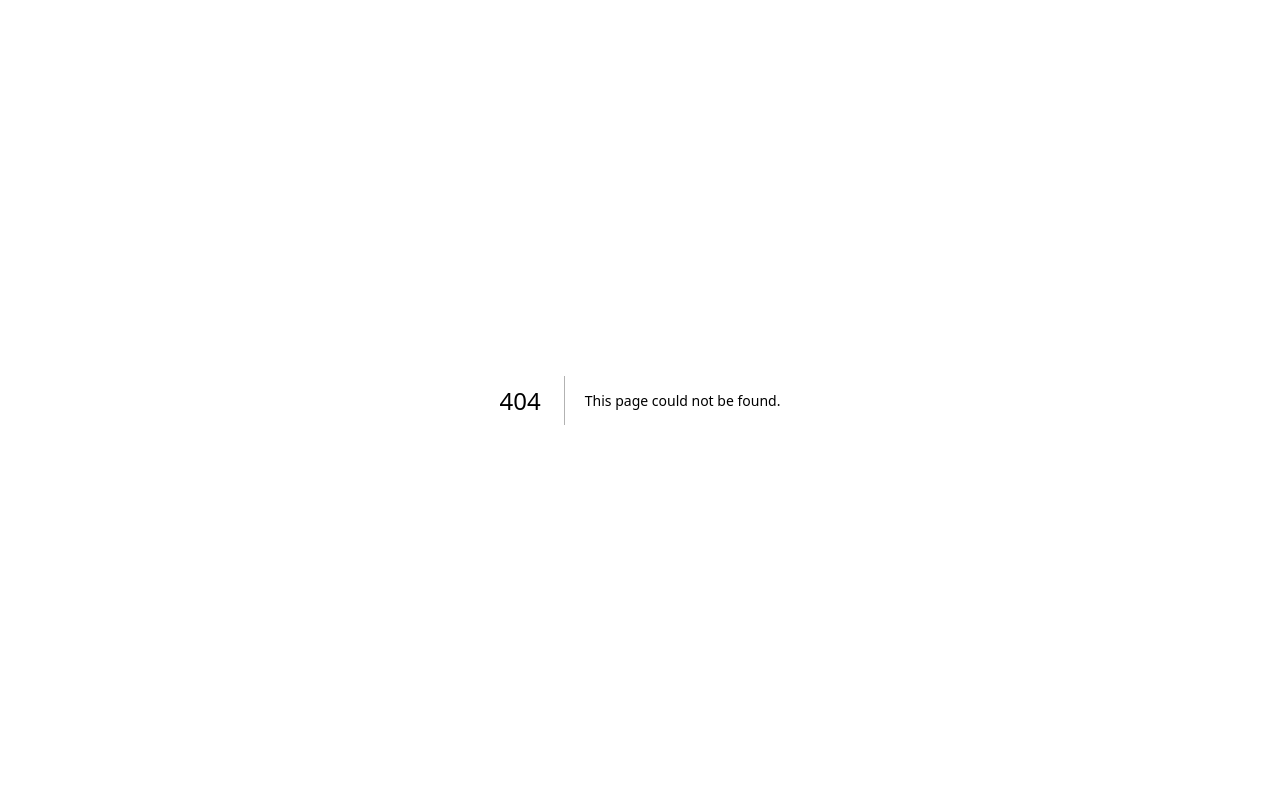
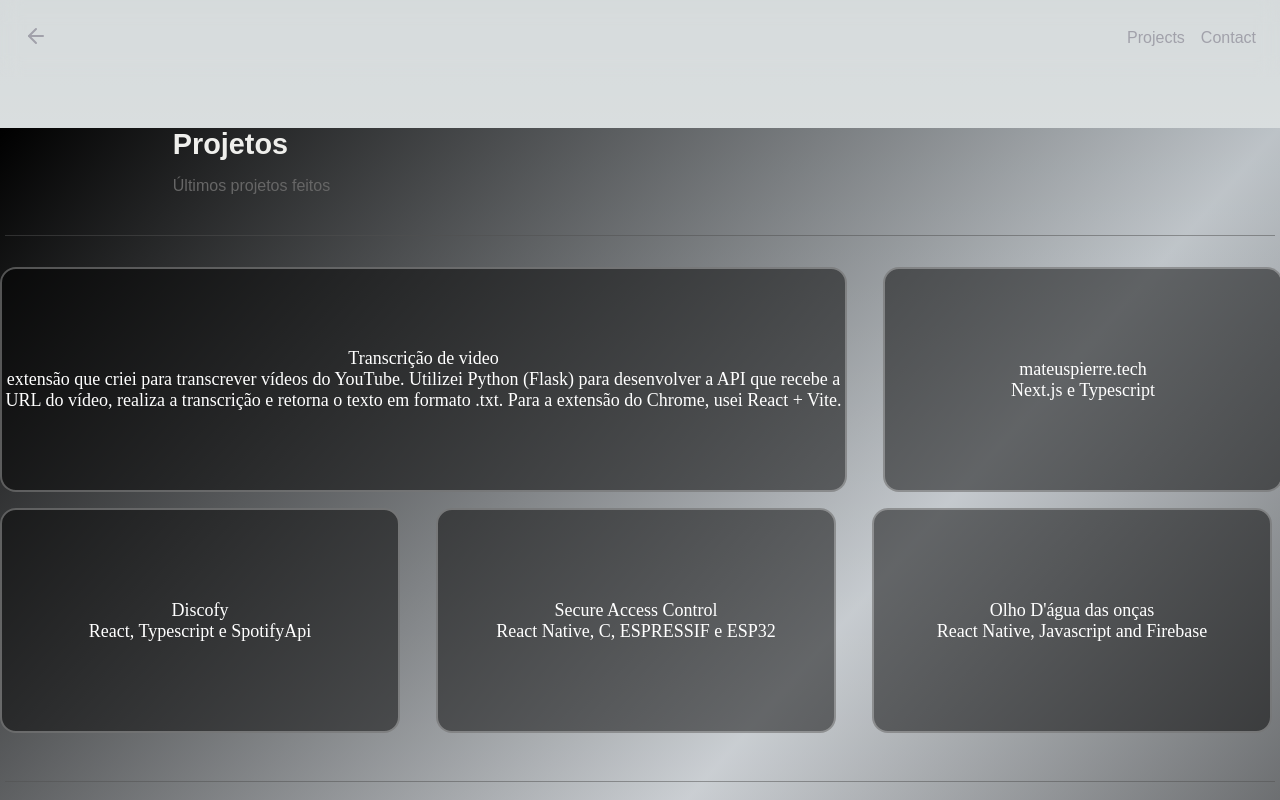
Before and after one commit to maalpi/portf_next, a Next.js app: page /projects in a window 1280 px wide. Before the commit this address had no page. Shown: the top 800 px of the page. Built offline with nearby package versions, Linux system fonts and the light colour scheme.

Commit message:
project page, component cardProject

```diff
--- /dev/null
+++ b/src/app/components/cardProjects.tsx
@@ -0,0 +1,36 @@
+"use client";
+
+import React, { PropsWithChildren, useState } from "react";
+import Particles from "./particles";
+import { CardLink, StyledCard, StyledPrincipal, StyledParticles } from "./styles/cardProjects";
+
+export const CardProject: React.FC<PropsWithChildren<{ href: string, title: string, disc: string}>> = ({ children, href, title, disc }) => {
+    const [isHovered, setIsHovered] = useState(false);
+
+    return(
+        <>
+        {title === "Transcrição de video" ? (
+            <StyledPrincipal onMouseEnter={() => setIsHovered(true)}
+                onMouseLeave={() => setIsHovered(false)}>
+                <CardLink href={href} target="_blank">
+                    {children}
+                    <p>{title}</p>
+                    <p>{disc}</p>
+                </CardLink>
+
+            </StyledPrincipal>
+        ) : (
+            <StyledCard onMouseEnter={() => setIsHovered(true)}
+                onMouseLeave={() => setIsHovered(false)}>
+                <CardLink href={href} target="_blank">
+                    {children}
+                    <p>{title}</p>
+                    <p>{disc}</p>
+                </CardLink>
+
+            </StyledCard>
+        )
+        }
+        </>
+    );
+};
--- /dev/null
+++ b/src/app/components/styles/cardProjects.ts
@@ -0,0 +1,96 @@
+import styled, { keyframes } from 'styled-components';
+import Link from "next/link";
+import Particles from '../particles';
+
+const fadeIn = keyframes`
+  from {
+    opacity: 0;
+  }
+  to {
+    opacity: 1;
+  }
+`;
+
+export const StyledPrincipal = styled.div`
+    position: relative;
+    width: 847px;
+    height: 225px;
+    margin-right: 1rem;
+    border: 2px solid rgba(255, 255, 255, 0.3);
+    border-radius: 1rem;
+    display: flex;
+    justify-content: center;
+    align-items: center;
+    text-align: center;
+    background-color: rgba(0, 0, 0, 0.5);
+    overflow: hidden;
+    cursor: pointer;
+    animation: ${fadeIn} 1.5s ease-in-out;
+    transition: all 400ms ease;
+
+    &:hover{
+        border: 2px solid rgba(255, 255, 255, 0.7);
+    }
+
+    @media (max-width: 640px) {
+        width: 350px;
+        height: 100px;
+        margin-right: 0;
+    }
+
+    @media (max-width: 768px) {
+        width: 350px;
+        height: 160px;
+        margin-right: 0;
+    }
+`;
+
+export const StyledCard = styled.div`
+    position: relative;
+    width: 400px;
+    height: 225px;
+    margin-right: 1rem;
+    border: 2px solid rgba(255, 255, 255, 0.3);
+    border-radius: 1rem;
+    display: flex;
+    justify-content: center;
+    align-items: center;
+    text-align: center;
+    background-color: rgba(0, 0, 0, 0.5);
+    overflow: hidden;
+    cursor: pointer;
+    animation: ${fadeIn} 1.5s ease-in-out;
+    transition: all 400ms ease;
+
+    &:hover{
+        border: 2px solid rgba(255, 255, 255, 0.7);
+    }
+
+    @media (max-width: 640px) {
+        width: 350px;
+        height: 100px;
+        margin-right: 0;
+    }
+
+    @media (max-width: 768px) {
+        width: 350px;
+        height: 160px;
+        margin-right: 0;
+    }
+`;
+
+export const CardLink = styled(Link)`
+    color: white;
+    text-decoration: none;
+    font-size: 18px;
+    z-index: 1;
+    display: flex;
+    flex-direction: column;
+    align-items: center;
+`
+
+export const StyledParticles = styled(Particles)`
+  position: absolute;
+  inset: 0;
+  animation: ${fadeIn} 0.4s ease-in-out;
+`;
--- /dev/null
+++ b/src/app/projects/page.tsx
@@ -0,0 +1,132 @@
+'use client'
+
+import React from "react";
+import { Navigation } from "../components/nav";
+import { CardProject } from "../components/cardProjects";
+import { FullScreenContainer, GridContainer, Subtitle, Paragrafo } from "./styled";
+
+const reactTopo = [
+	{
+		href: "https://www.linkedin.com/in/mateus-pierre-96799218a/",
+		title: "Transcrição de video",
+		disc: "extensão que criei para transcrever vídeos do YouTube. Utilizei Python (Flask) para desenvolver a API que recebe a URL do vídeo, realiza a transcrição e retorna o texto em formato .txt. Para a extensão do Chrome, usei React + Vite.",
+		color: `rgba(0, 114, 177, 0.6)`,
+	},
+	{
+		href: "https://github.com/maalpi",
+		title: "mateuspierre.tech",
+		disc: "Next.js e Typescript",
+		color: "rgba(255, 255, 255, 0.6)",
+	},
+];
+
+const reactTree = [
+	{
+		href: "mailto:pierremateus81@gmail.com",
+		title: "Discofy",
+		disc: "React, Typescript e SpotifyApi",
+		color: "rgba(219, 68, 55, 0.6)",
+	},
+	{
+		href: "https://www.linkedin.com/in/mateus-pierre-96799218a/",
+		title: "Secure Access Control",
+		disc: "React Native, C, ESPRESSIF e ESP32",
+		color: `rgba(0, 114, 177, 0.6)`,
+	},
+	{
+		href: "https://www.linkedin.com/in/mateus-pierre-96799218a/",
+		title: "Olho D'água das onças",
+		disc: "React Native, Javascript and Firebase",
+		color: `rgba(0, 114, 177, 0.6)`,
+	},
+];
+
+const projGeral = [
+    {
+		href: "https://www.linkedin.com/in/mateus-pierre-96799218a/",
+		title: "Chat WebSocket",
+		disc: "React+Vite e Typescript ",
+		color: `rgba(0, 114, 177, 0.6)`,
+	},
+    {
+		href: "https://www.linkedin.com/in/mateus-pierre-96799218a/",
+		title: "Portfolio Antigo",
+		disc: "React and Javascript",
+		color: `rgba(0, 114, 177, 0.6)`,
+	},
+    {
+		href: "https://www.linkedin.com/in/mateus-pierre-96799218a/",
+		title: "Receitas GPT",
+		disc: "React Native e OpenIA",
+		color: `rgba(0, 114, 177, 0.6)`,
+	},
+    {
+		href: "https://www.linkedin.com/in/mateus-pierre-96799218a/",
+		title: "Node & Firebase - CRUD",
+		disc: "Javascript",
+		color: `rgba(0, 114, 177, 0.6)`,
+	},
+    {
+		href: "https://www.linkedin.com/in/mateus-pierre-96799218a/",
+		title: "Gerenciamento Escolar",
+		disc: "React, Javascript and MySQL",
+		color: `rgba(0, 114, 177, 0.6)`,
+	},
+    {
+		href: "https://www.linkedin.com/in/mateus-pierre-96799218a/",
+		title: "Hipoteses Copa do mundo edfefefeffsdfffffffffffffffffffffffffffffffffffffffffffffffffffffffffffffffffffffffffffffffffffffffffffffffffffffffffffffffffffffffffffffffffffffffffffffffffffff",
+		disc: "Python, Pandas, matplot e Numpy",
+		color: `rgba(0, 114, 177, 0.6)`,
+	},
+    {
+	    href: "https://www.linkedin.com/in/mateus-pierre-96799218a/",
+		title: "Analise Crimes",
+		disc: "Python, Pandas, matplot e Numpy",
+		color: `rgba(0, 114, 177, 0.6)`,
+	},
+    {
+	    href: "https://www.linkedin.com/in/mateus-pierre-96799218a/",
+		title: "Analisandp notas escolares",
+		disc: "Python, Pandas, matplot e Numpy",
+		color: `rgba(0, 114, 177, 0.6)`,
+	},
+    {
+	    href: "https://www.linkedin.com/in/mateus-pierre-96799218a/",
+		title: "Durações dos filmes",
+		disc: "Python, Pandas, matplot e Numpy",
+		color: `rgba(0, 114, 177, 0.6)`,
+	},
+];
+
+export default function Contato() {
+    return (
+        <>
+        <Navigation/>
+        <FullScreenContainer>
+
+            <Subtitle>Projetos</Subtitle>
+            <Paragrafo>Últimos projetos feitos</Paragrafo>
+            <hr style={{width:'1270px', background:'rgba(80,80,80,0.5)', height: '0.1px', border:'none', margin:'1.5rem'}}/>
+                <GridContainer>
+                    {reactTopo.map((s) => (
+                        <CardProject href={s.href} title={s.title} disc={s.disc} />
+                    ))}
+                </GridContainer>
+
+                <GridContainer>
+                    {reactTree.map((s) => (
+                        <CardProject href={s.href} title={s.title} disc={s.disc}>
+                        </CardProject>
+                    ))}
+                </GridContainer>
+                <hr style={{width:'1270px', background:'rgba(80,80,80,0.5)', height: '0.1px', border:'none', margin:'2.5rem 0 1rem 0'}}/>
+            <Paragrafo>Projetos mais antigos</Paragrafo>
+                <GridContainer>
+                    {projGeral.map((s) => (
+                        <CardProject href={s.href} title={s.title} disc={s.disc} />
+                    ))}
+                </GridContainer>
+        </FullScreenContainer>
+        </>
+    )
+}
--- /dev/null
+++ b/src/app/projects/styled.ts
@@ -0,0 +1,55 @@
+
+import styled from 'styled-components';
+
+export const FullScreenContainer = styled.div`
+  display: flex;
+  position: relative;
+  flex-direction: column;
+  align-items: center;
+  justify-content: center;
+  width: 100vw;
+  height: auto;
+  margin-top: 10%;
+  overflow: hidden;
+  background: linear-gradient(to top left, black, rgba(74, 85, 104, 0.2), black);
+  /* background: rgba(255,255,255, 0.2); */
+`;
+
+export const Subtitle = styled.h2`
+    animation: fade-up 0.5s ease;
+
+    margin-left: 13.5%;
+    color: #efefec;
+    font-size: 1.8rem;
+    font-family: sans-serif;
+    align-self: flex-start;
+    text-align: left;
+`
+
+export const Paragrafo = styled.p`
+    align-self: flex-start;
+    text-align: left;
+    margin-left: 13.5%;
+    padding: 1rem 0;
+    color: #666666;
+    font-family: sans-serif;
+`
+// Componente estilizado usando styled-components
+export const GridContainer = styled.div`
+  margin: 0.5rem 0; /* Equivalente a my-10 */
+  display: grid;
+  width: 100%;
+  max-width: 1280px; /* Equivalente a max-w-screen-xl */
+  animation: fade-up 0.5s ease; /* Animate fade-up (assumindo que a animação seja pré-definida) */
+  grid-template-columns: repeat(1, 1fr); /* grid-cols-1 */
+  gap: 1.25rem; /* gap-5 */
+  padding: 0 1.25rem; /* px-5 */
+
+  @media (min-width: 768px) { /* md:grid-cols-3 */
+    grid-template-columns: repeat(3, 1fr);
+  }
+
+  @media (min-width: 1280px) { /* xl:px-0 */
+    padding: 0;
+  }
+`;
```
